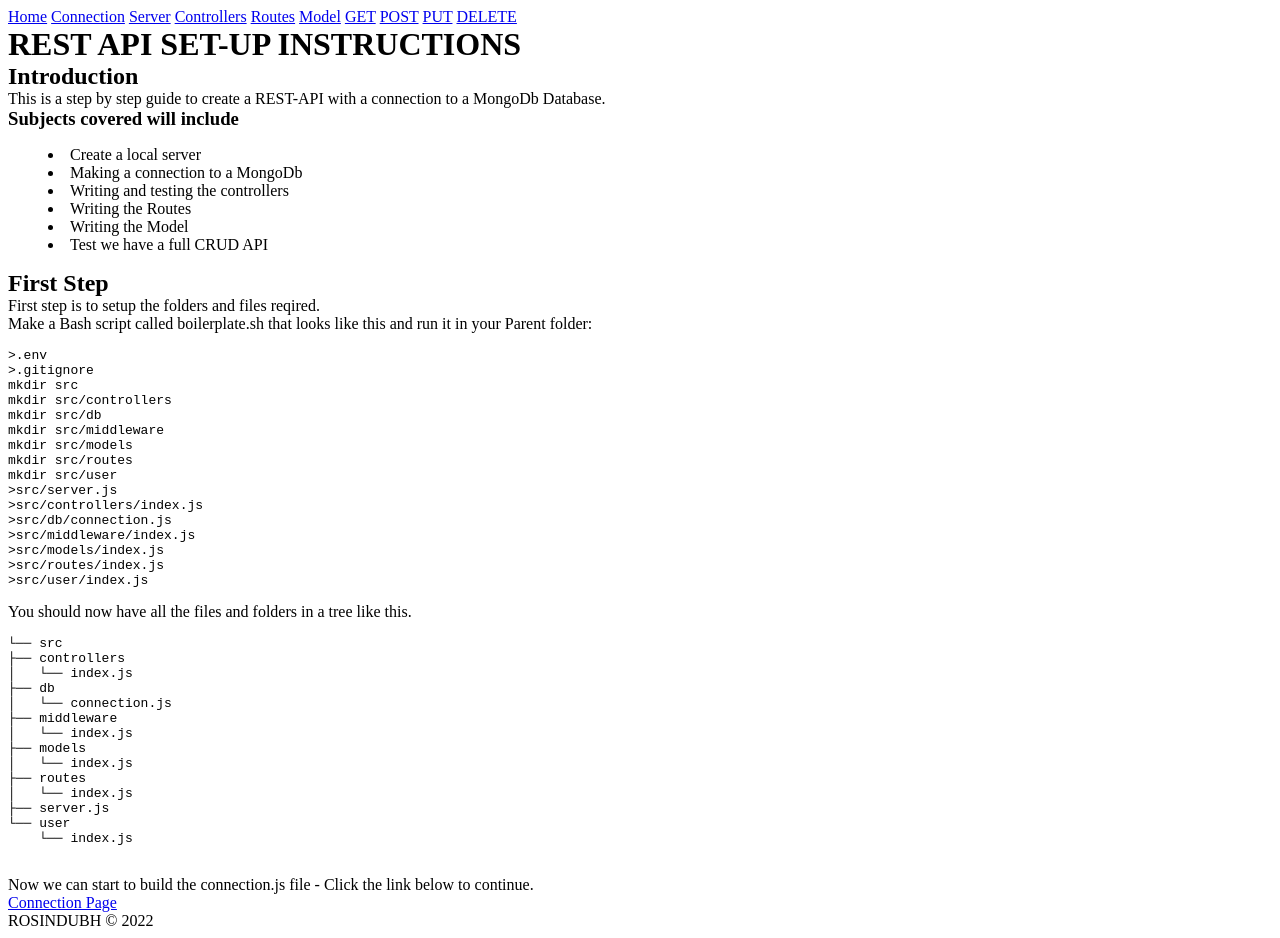
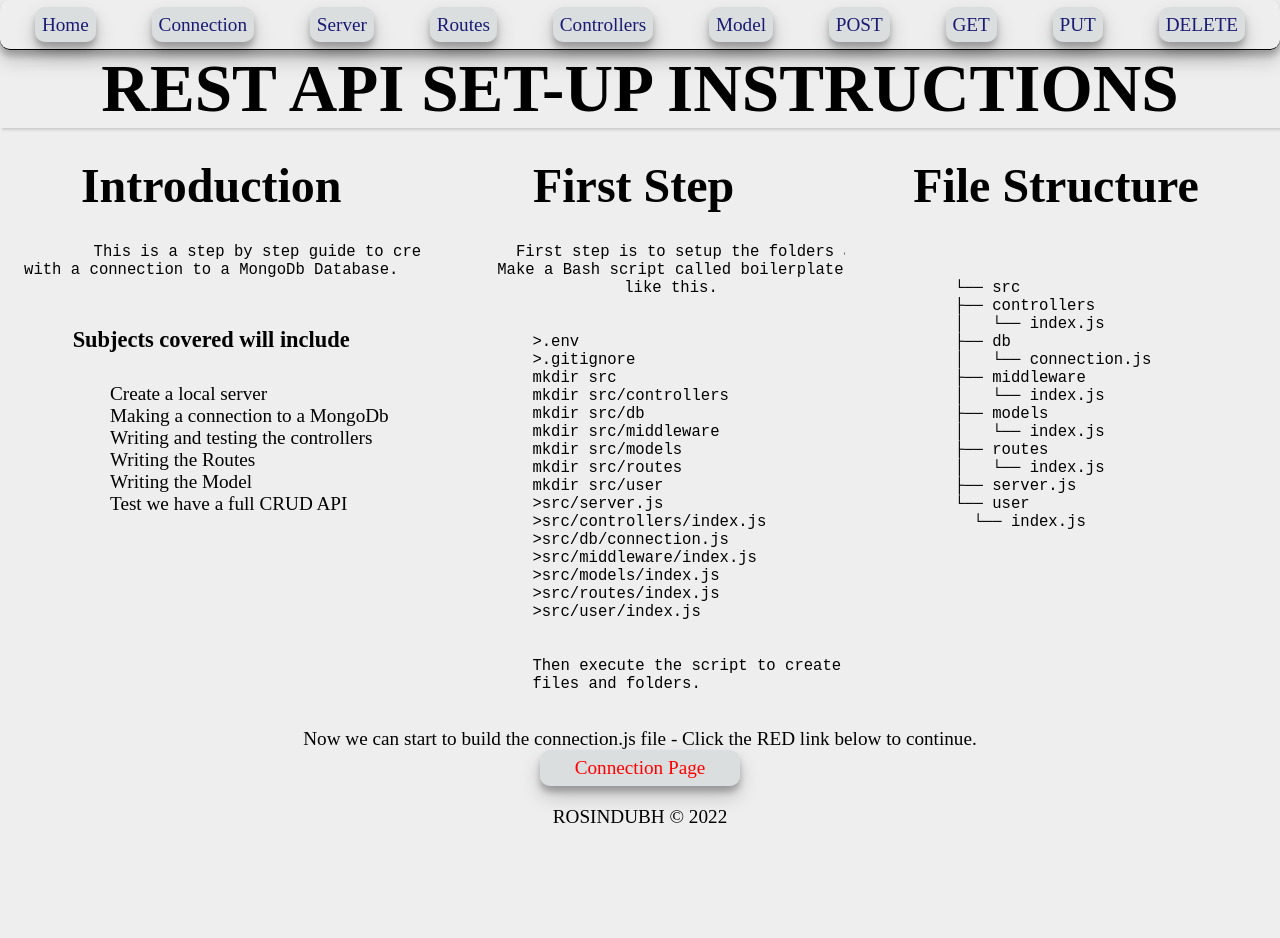
Before and after one commit to rosindubh/Rest-Api-Setup2, a plain HTML site: page index.html in a window 1280 px wide. After the commit the page ends 866 px from the top, so only its background shows below. Drawn offline with Linux system fonts and the light colour scheme.

Commit message:
added CSS to front page

```diff
--- a/index.html
+++ b/index.html
@@ -8,28 +8,29 @@
     <link rel="stylesheet" href="styles.css" />
   </head>
   <body>
-    <nav>
-      <a href="#" id="home">Home</a>
+    <nav class="navbar">
+      <a href="/">Home</a>
       <a href="./pages/connection.html">Connection</a>
       <a href="./pages/server.html">Server</a>
+      <a href="./pages/routes.html">Routes</a>
       <a href="./pages/controllers.html">Controllers</a>
-      <a href="./pages/routes.html">Routes</a>
       <a href="./pages/model.html">Model</a>
-      <a href="#">GET</a>
       <a href="./pages/post-user.html">POST</a>
+      <a href="./pages/list-users.html">GET</a>
       <a href="./pages/put-user.html">PUT</a>
       <a href="#">DELETE</a>
     </nav>
-    <main>
+    <main class="main">
       <div class="heading">
         <h1>REST API SET-UP INSTRUCTIONS</h1>
       </div>
-      <div class="introduction">
+      <!-- BOX1 -->
+      <div class="box1">
         <h2>Introduction</h2>
-        <p>
-          This is a step by step guide to create a REST-API with a connection to
-          a MongoDb Database.
-        </p>
+        <pre>
+          This is a step by step guide to create a REST-API
+with a connection to a MongoDb Database.
+        </pre>
         <h3>Subjects covered will include</h3>
         <ul>
           <li>Create a local server</li>
@@ -40,13 +41,14 @@
           <li>Test we have a full CRUD API</li>
         </ul>
       </div>
-      <div class="first-step">
+      <!-- BOX2 -->
+      <div class="box2">
         <h2>First Step</h2>
-        <p>First step is to setup the folders and files reqired.</p>
-        <p>
-          Make a Bash script called boilerplate.sh that looks like this and run
-          it in your Parent folder:
-        </p>
+        <pre>
+          First step is to setup the folders and files reqired.
+        Make a Bash script called boilerplate.sh that looks
+        like this.
+        </pre>
         <div>
           <pre class="bash-script">
 
@@ -66,15 +68,19 @@ mkdir src/user
 >src/models/index.js
 >src/routes/index.js
 >src/user/index.js
+
+
+Then execute the script to create
+files and folders.
         </pre>
         </div>
-        <div>
-          <p>
-            You should now have all the files and folders in a tree like this.
-          </p>
-        </div>
-        <div>
-            <pre class="files-folders">
+      </div>
+      <!-- BOX3 -->
+      <div class="box3">
+        <h2>File Structure</h2>
+
+        <pre class="tree">
+
 
 └── src
 ├── controllers
@@ -89,15 +95,18 @@ mkdir src/user
 │   └── index.js
 ├── server.js
 └── user
-    └── index.js
-
-            </pre>
-        </div>
-        <div><p>Now we can start to build the connection.js file - Click the link below to continue.</p>
-            <a href="./pages/connection.html">Connection Page</a>
-        </div>
+  └── index.js
+      </pre
+        >
+      </div>
+      <div class="instruction">
+        <p>
+          Now we can start to build the connection.js file - Click the RED link
+          below to continue.
+        </p>
+        <a class="next-page" href="./pages/connection.html">Connection Page</a>
       </div>
     </main>
-    <footer>ROSINDUBH &copy; 2022</footer>
+    <footer class="footer">ROSINDUBH &copy; 2022</footer>
   </body>
 </html>
--- /dev/null
+++ b/mockup-styles.css
@@ -0,0 +1,62 @@
+* {
+    margin: 0;
+    padding: 0;
+    box-sizing: border-box;
+}
+
+.page {
+    width: 900px;
+    margin: 0 auto;
+}
+
+.container {
+    overflow: hidden;
+    background-color: #EAEDF0;
+}
+
+.menu {
+    height: 100px;
+    background-color: #B2D6FF;    /* Medium blue */
+  }
+
+  .sidebar {
+    float: left;
+    width: 200px;
+    height: 300px;
+    background-color: #F09A9D;    /* Red */
+  }
+
+  .content {
+    float: left;
+    width: 650px;
+    height: 500px;
+    background-color: #F5CF8E;    /* Yellow */
+    padding: 20px;
+  }
+
+  .footer {
+    clear: both;
+    /* height: 200px; */
+    overflow: hidden;
+    background-color: #D6E9FE;    /* Light blue */
+  }
+
+  .footer-item {
+    float: left;
+    width: 31%;
+    margin: 20px 1.15%;
+    height: 160px;
+    background-color: #B2D6FF;    /* Medium blue */
+  }
+
+  .article-image {
+    float: left;
+    width: 300px;
+    height: 200px;
+    margin-right: 20px;
+    margin-bottom: 20px;
+  }
+
+  p {
+    margin-bottom: 20px;
+  }
--- a/styles.css
+++ b/styles.css
@@ -1,19 +1,92 @@
-ul {
-    list-style: inside;
+* {
+    box-sizing: border-box;
+    margin: 0;
+    padding: 0;
 }
-
-h1, h2, h3 {
+body {
+    font-size: 1.2em;
+    background-color: #EEEEEE;
+}
+.navbar {
+    /* background-color: aquamarine; */
+    height: 2.6em;
+    border-bottom: 1px solid black;
+}
+a {
+    background-color: rgba(174, 185, 185, 0.315);
+}
+.navbar, a {
+    padding: 7px;
+    text-decoration: none;
+    display: flex;
+    justify-content: space-around;
+    color: rgb(26, 26, 116);
+    box-shadow: rgba(0, 0, 0, 0.19) 0px 10px 20px, rgba(0, 0, 0, 0.23) 0px 6px 6px;
+    /* box-shadow: rgba(0, 0, 0, 0.15) 1.95px 1.95px 2.6px; */
+    border-radius: 10px;
+}
+.main {
+    min-width: 900px;
+}
+h1 {
+    text-align: center;
+    font-size: 3.5em;
+    box-shadow: rgba(0, 0, 0, 0.15) 1.95px 1.95px 2.6px;
+}
+h2 {
+    font-size: 2.5em;
+}
+h3 {
+    text-align: center;
+}
+h2, h3 {
+    padding-top: 30px;
+    padding-bottom: 30px;
+}
+.box1 {
+    /* background-color: lightpink; */
+    float: left;
+}
+li {
+    text-align: left;
+    padding-left: 110px;
+}
+.box2 {
+    /* background-color: lightgreen; */
+    float: left;
+}
+.box2 .bash-script {
+    text-align: left;
+    padding-left: 110px;
+    /* background-color: cyan; */
+}
+.box3 {
+    /* background-color: chocolate; */
+    float: left;
+}
+.box3 .tree {
+    text-align: left;
+    padding-left: 110px;
+    /* background-color: violet; */
+}
+.next-page {
+    color: red;
+    width: 200px;
+    margin: 0 auto;
+}
+.box1, .box2, .box3 {
+    width: 33%;
+    height: 75vh;
+    overflow: hidden;
     margin: 0;
+    text-align: center;
+    /* background-color:chartreuse; */
 }
-
-p {
-    margin: 0;
+.instruction {
+    text-align: center;
 }
-
-ol {
-    margin: 0;
+.footer {
+    text-align: center;
+    height: 10vh;
+    padding-top: 20px;
 }
-
-pre {
-    margin: 0;
-}
```
Also changed, not shown: index-html-mockup.html (added, +50 -0 lines), pages/connection.html (+27 -9 lines), pages/controllers.html (+49 -0 lines), pages/list-users.html (+39 -0 lines), pages/model.html (+56 -0 lines), pages/post-user.html (+48 -0 lines), pages/routes.html (+26 -0 lines).
